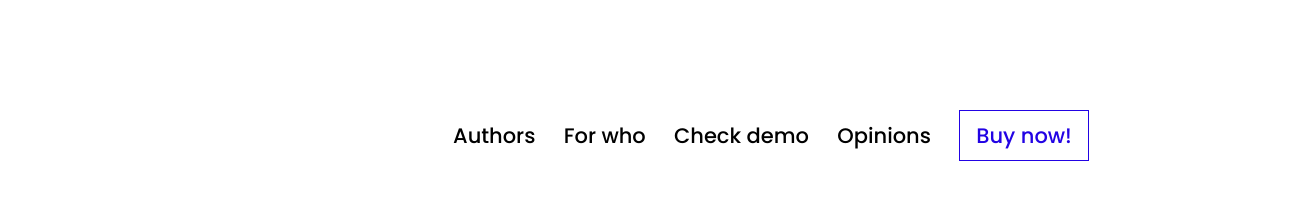
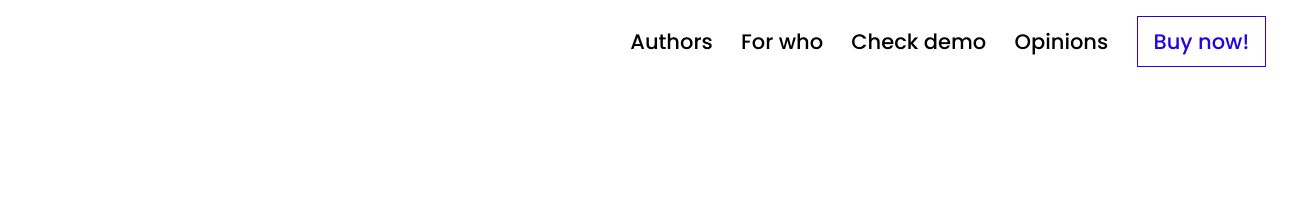
Before and after one commit to lilbonekit/ProgAcademy, a plain HTML site: page 03/noflex03/index.html in a window 1280 px wide. Shown: the top 211 px of the page, 1315 px wide, since content can reach past the window. Drawn offline with Linux system fonts and the light colour scheme.

Commit message:
header fixed

```diff
--- a/03/noflex03/css/main.css
+++ b/03/noflex03/css/main.css
@@ -50,8 +50,9 @@ h4 {
 }
 
 header {
+    width: 1512px;
     height: 96px;
-    display: inline-block;
+    margin: 0 auto;
 /*     display: flex;
     align-items: center;
     justify-content: space-between; */
@@ -60,7 +61,7 @@ header {
 header nav {
     width: 715px;
     display: inline-block;
-    margin: 16px 0 0 610px;
+    margin: 16px 0 0 590px;
     vertical-align: top;
 }
 
```
